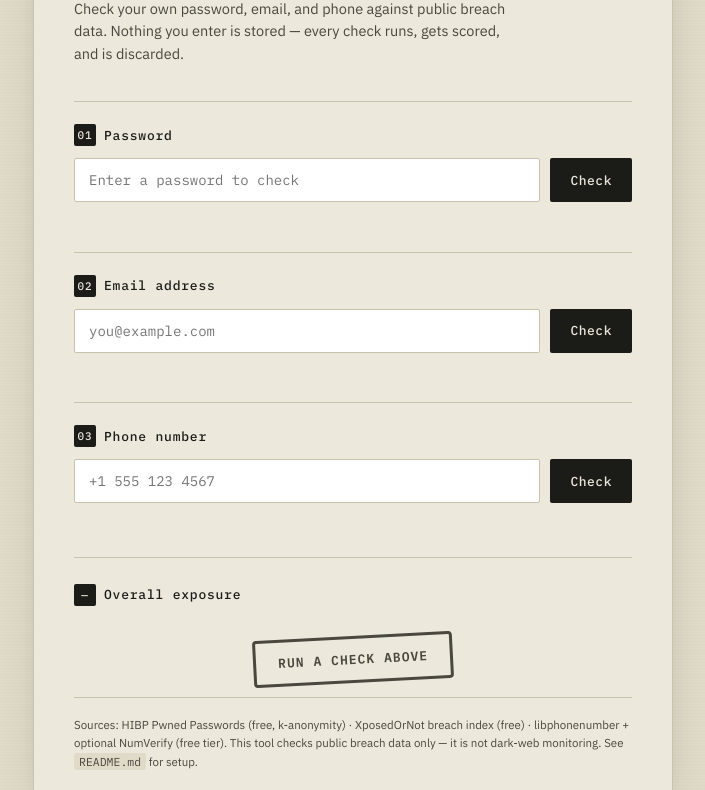
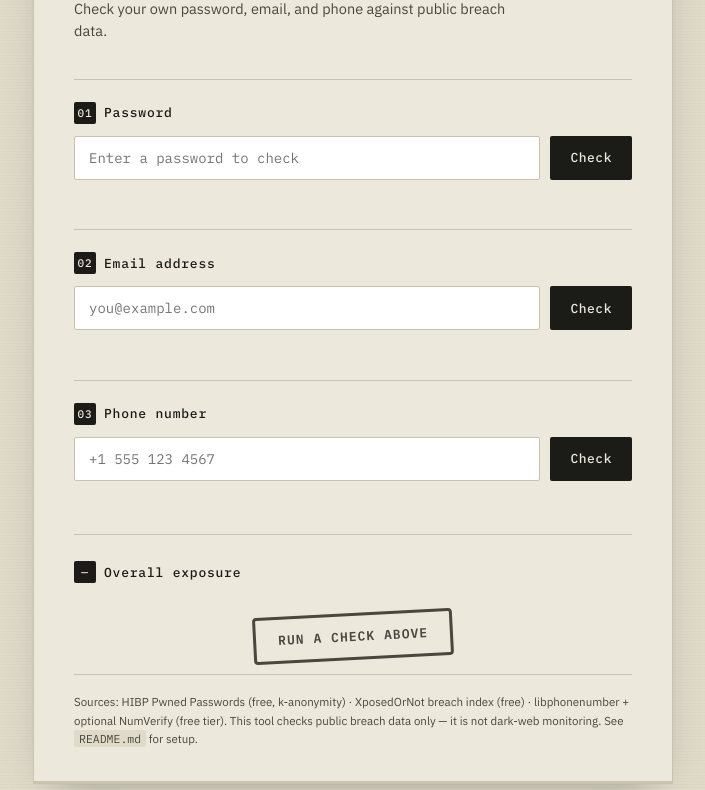
Before and after one commit to GAGANANAIR/exposure-check, a website: page public/index.html in a window 1280 px wide. Shown: the part 171-961 px from the top of the page, without its empty margins (287-992 px from the left). Drawn offline with nearby package versions, Linux system fonts and the light colour scheme.

Commit message:
Update index.html

```diff
--- a/public/index.html
+++ b/public/index.html
@@ -15,7 +15,7 @@
   <header class="sheet-head">
     <div class="case-no">CASE FILE // SELF-INTAKE</div>
     <h1>Exposure Report</h1>
-    <p class="subhead">Check your own password, email, and phone against public breach data. Nothing you enter is stored — every check runs, gets scored, and is discarded.</p>
+    <p class="subhead">Check your own password, email, and phone against public breach data.</p>
   </header>
 
   <section class="intake" id="password-block">
```
